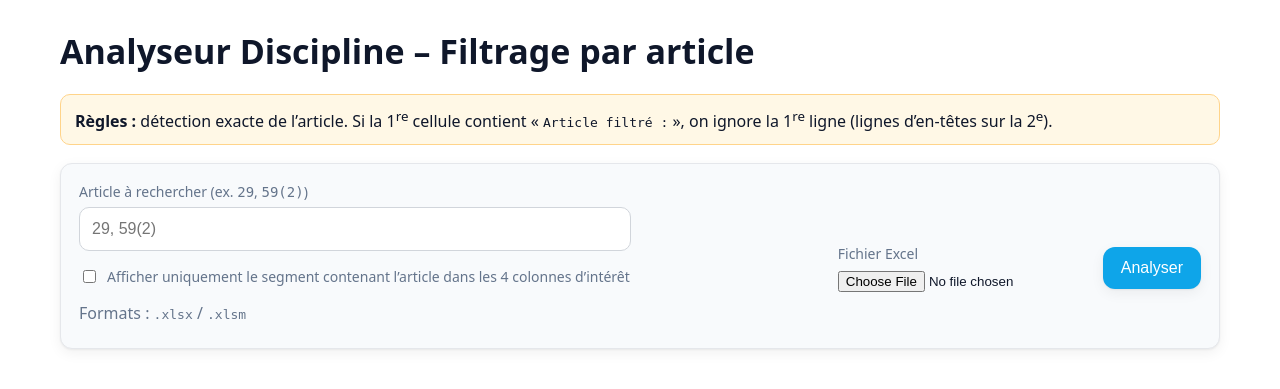
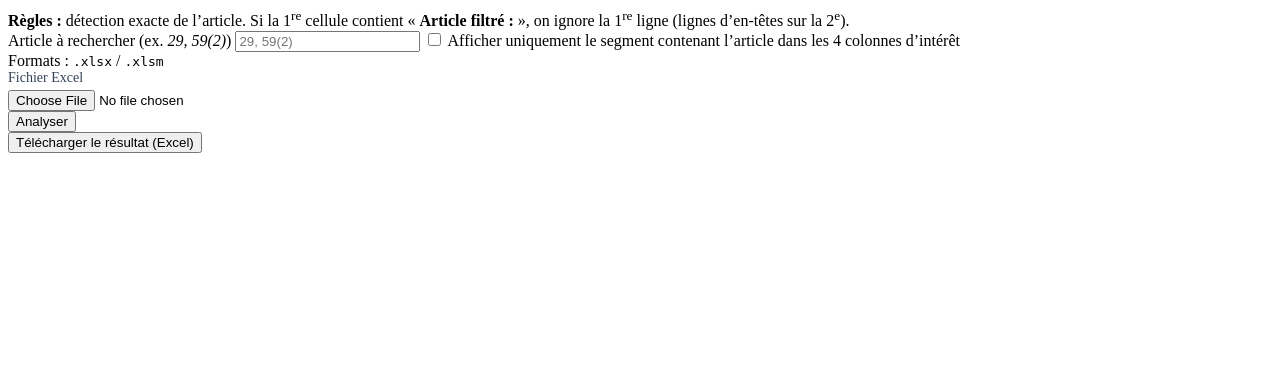
Before and after one commit to BPelletier258/analyseur-discipline, a Flask app: page / in a window 1280 px wide. Shown: the top 389 px of the page. Run offline with Flask 3, Linux system fonts and the light colour scheme.

Commit message:
Update index.html

```diff
--- a/templates/index.html
+++ b/templates/index.html
@@ -3,105 +3,55 @@
   <head>
     <meta charset="utf-8">
     <title>Analyseur Discipline – Filtrage par article</title>
-  <meta name="viewport" content="width=device-width, initial-scale=1" />
-  <style>
-    :root{
-      --bg:#f8fafc; --card:#eef2f7; --text:#0f172a; --muted:#64748b; --brand:#0ea5e9;
-      --shadow:0 1px 2px rgba(0,0,0,.05), 0 4px 14px rgba(0,0,0,.06);
-    }
-    *{box-sizing:border-box}
-    body{margin:0; font-family: ui-sans-serif,system-ui,-apple-system,Segoe UI,Roboto,Helvetica,Arial; color:var(--text); background:#fff}
-    .page{max-width:1200px; margin:28px auto; padding:0 20px}
-    h1{margin:0 0 20px; font-size:34px}
-    .note{background:#fff8e6;border:1px solid #ffd48a;padding:12px 14px;border-radius:10px;margin:8px 0 18px}
-
-    /* Bloc formulaire */
-    .card{background:var(--bg); border:1px solid #e5e7eb; border-radius:12px; box-shadow:var(--shadow)}
-    .card .inner{padding:18px}
-    .controls{
-      display:grid;
-      grid-template-columns: minmax(320px, 1fr) minmax(320px, 1fr);
-      gap:18px;
-      align-items:end;
-    }
-    .left > .row{display:flex; gap:16px; align-items:center; flex-wrap:wrap}
-    .right{display:flex; gap:12px; align-items:center; justify-content:flex-end; flex-wrap:wrap}
-    label{display:block; font-size:14px; color:var(--muted); margin:0 0 6px}
-    input[type="text"]{width:100%; padding:12px 12px; border:1px solid #d1d5db; border-radius:10px; font-size:16px; background:#fff}
-    input[type="file"]{max-width:100%}
-    .btn{
-      border:0; border-radius:12px; padding:12px 18px; font-size:16px; color:#fff; background:var(--brand);
-      cursor:pointer; box-shadow:var(--shadow); white-space:nowrap;
-    }
-    .btn[disabled]{opacity:.65; cursor:not-allowed}
-
-    .formats{color:var(--muted); margin:10px 0 6px}
-
-    /* Spinner plein écran */
-    .spinner{position:fixed; inset:0; display:none; place-items:center; background:rgba(255,255,255,.6); z-index:9999}
-    .spinner.on{display:grid}
-    .spin{
-      width:48px; height:48px; border-radius:50%;
-      border:4px solid #93c5fd; border-top-color:#2563eb; animation:spin 1s linear infinite;
-    }
-    @keyframes spin{to{transform:rotate(360deg)}}
-  </style>
+    {{ css|safe }}
   </head>
   <body>
     <div class="page">
-  <h1>Analyseur Discipline – Filtrage par article</h1>
 
       <div class="note">
-    <strong>Règles :</strong> détection exacte de l’article. Si la 1<sup>re</sup> cellule contient « <code>Article filtré :</code> », on ignore la 1<sup>re</sup> ligne (lignes d’en-têtes sur la 2<sup>e</sup>).
+        <b>Règles :</b> détection exacte de l’article. Si la 1<sup>re</sup> cellule contient
+        « <b>Article filtré :</b> », on ignore la 1<sup>re</sup> ligne (lignes d’en-têtes sur la 2<sup>e</sup>).
       </div>
 
-  {% if error %}
-    <div class="note" style="background:#fee2e2;border-color:#fecaca;color:#7f1d1d">{{ error }}</div>
-  {% endif %}
+      <form class="toolbar" action="{{ url_for('analyze') }}" method="post" enctype="multipart/form-data" onsubmit="showBusy()">
+        <div class="left">
+          <label>Article à rechercher (ex. <i>29, 59(2)</i>)
+            <input type="text" name="article" placeholder="29, 59(2)" required>
+          </label>
 
-  <div class="card">
-    <div class="inner">
-      <form id="f" method="post" enctype="multipart/form-data" onsubmit="startSpin()">
-        <div class="controls">
-          <div class="left">
-            <label for="article">Article à rechercher (ex. <code>29</code>, <code>59(2)</code>)</label>
-            <div class="row">
-              <input type="text" id="article" name="article" placeholder="29, 59(2)" value="{{ article or '' }}" required>
-              <label style="display:flex; gap:8px; align-items:center; font-size:14px;">
-                <input type="checkbox" name="segment_only" value="1" {% if segment_only %}checked{% endif %}>
+          <label class="filebar">
+            <input type="checkbox" name="only_segment">
             Afficher uniquement le segment contenant l’article dans les 4 colonnes d’intérêt
           </label>
+
+          <div class="actions">
+            Formats : <code>.xlsx</code> / <code>.xlsm</code>
           </div>
         </div>
 
         <div class="right">
           <div>
-              <label for="file">Fichier Excel</label>
-              <input type="file" id="file" name="file" accept=".xlsx,.xlsm" required>
+            <div style="font-size:14px; margin-bottom:4px; color:#334155">Fichier Excel</div>
+            <input type="file" name="file" required>
           </div>
-            <button class="btn" id="runBtn" type="submit">Analyser</button>
+          <button type="submit">Analyser</button>
         </div>
-        </div>
-        <div class="formats">Formats : <code>.xlsx</code> / <code>.xlsm</code></div>
       </form>
-    </div>
+
+      <div class="actions">
+        <a href="{{ url_for('download') }}"><button type="button" class="secondary">Télécharger le résultat (Excel)</button></a>
       </div>
 
       {% if table_html %}
-    <p style="margin:12px 0">
-      <a class="btn" href="{{ url_for('download') }}">Télécharger le résultat (Excel)</a>
-    </p>
-    <div>{{ table_html|safe }}</div>
+        {{ table_html|safe }}
       {% endif %}
+
     </div>
 
-<div class="spinner" id="spin"><div class="spin"></div></div>
+    <div id="busy"><div class="spin"></div></div>
     <script>
-  function startSpin(){
-    document.getElementById('runBtn').disabled = true;
-    document.getElementById('spin').classList.add('on');
-  }
-  // au retour serveur, la page se recharge => le spinner disparaît
+      function showBusy(){ document.getElementById('busy').style.display='flex'; }
+      window.addEventListener('pageshow', ()=>{ document.getElementById('busy').style.display='none'; });
     </script>
   </body>
 </html>
```
Lines whose indentation alone changed are shown as unchanged.
